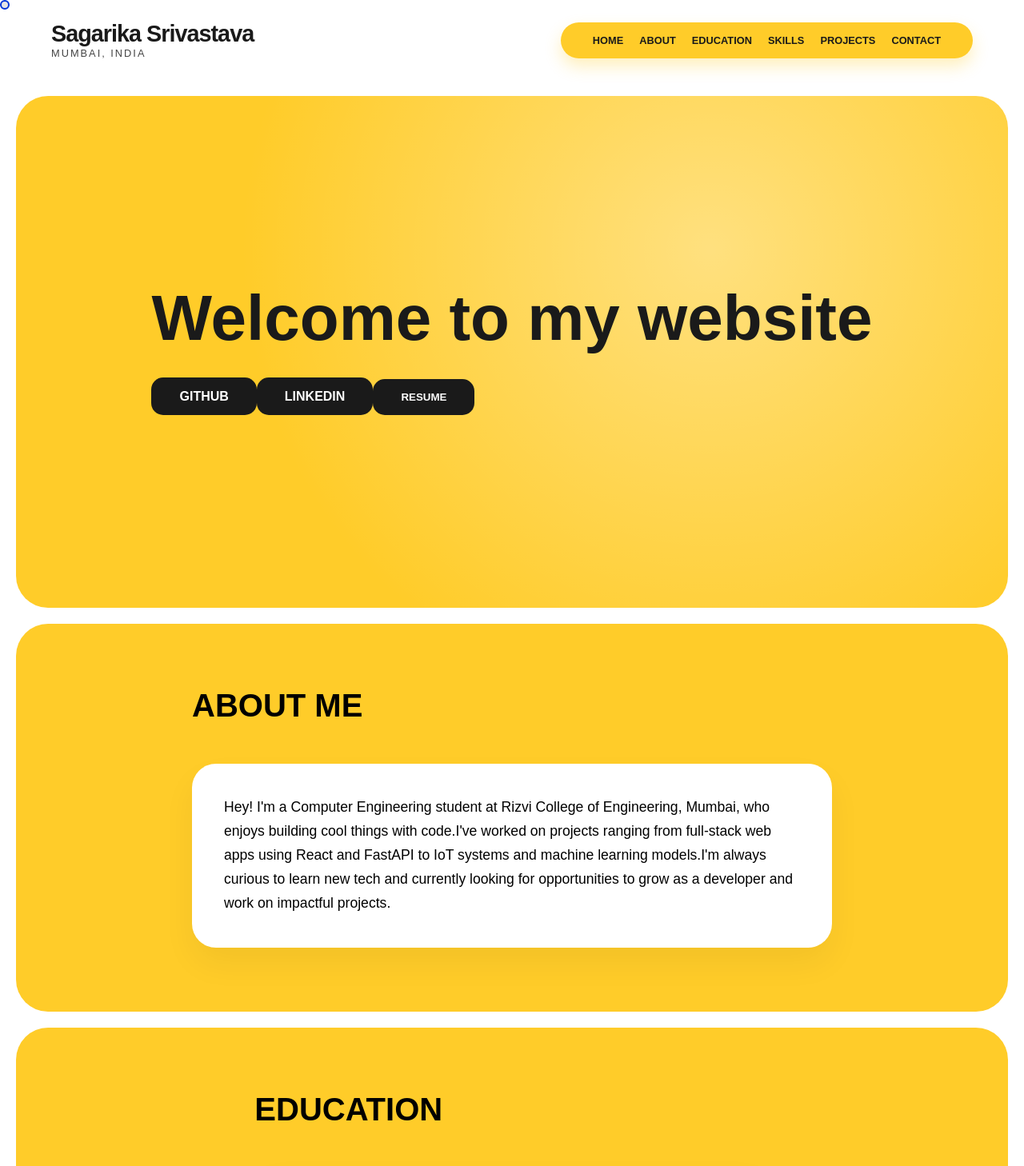
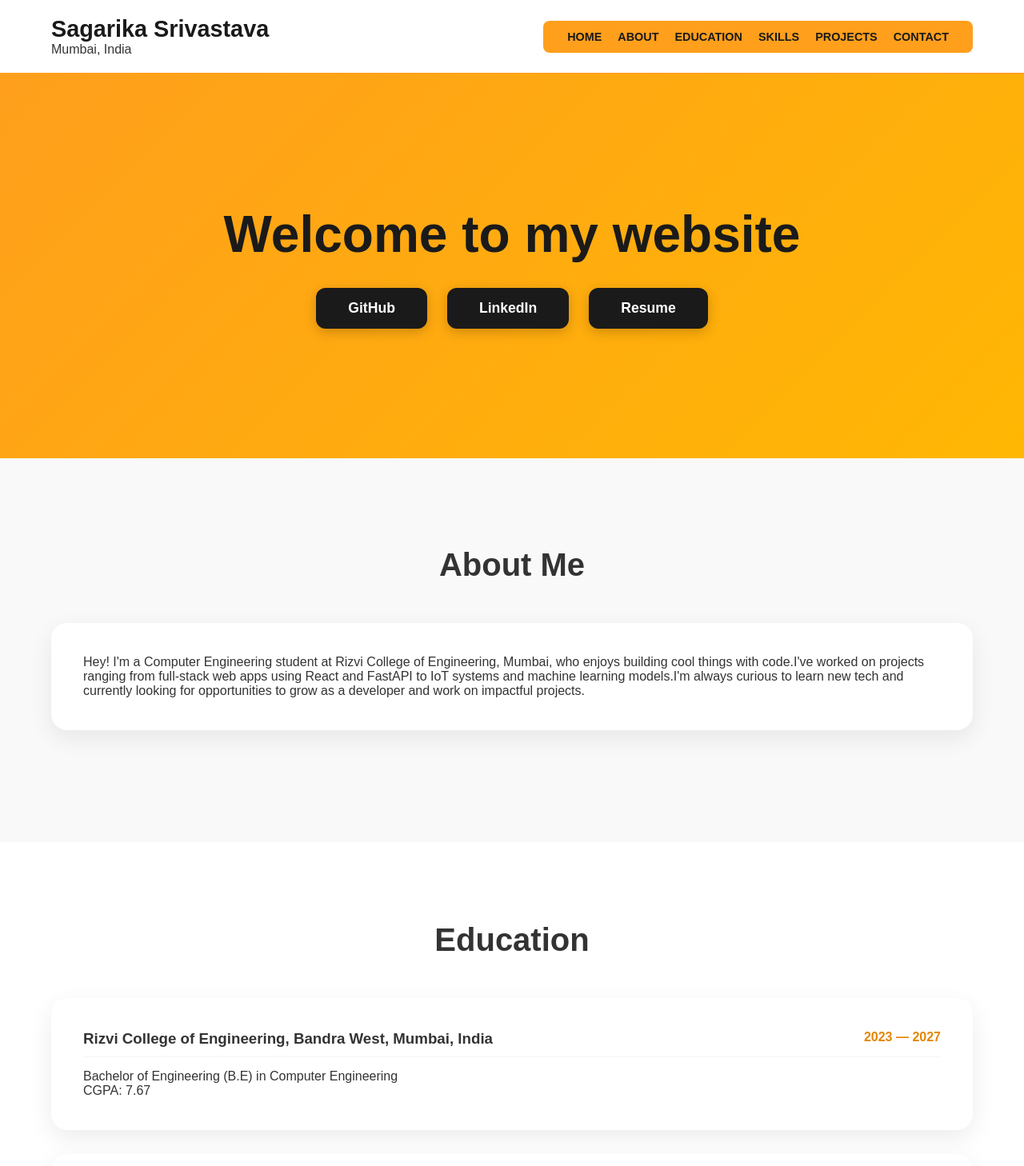
Before and after one commit to issrivastava/portfolio-gemini-version, a React (Create React App) app: page / in a window 1280 px wide. Shown: the top 1458 px of the page at 80% size. Built offline with nearby package versions, Linux system fonts and the light colour scheme; a web font is replaced by a local one.

Commit message:
Redesign: Updated layout to modern bento-style CSS

```diff
--- a/src/App.css
+++ b/src/App.css
@@ -1,12 +1,14 @@
 @import url('https://fonts.cdnfonts.com/css/glacial-indifference');
 
 :root {
-  --primary: #ffcc29;
-  --dark: #1a1a1a;
-  --white: #ffffff;
-  --bg-gray: #f4f4f4;
-  --text-gray: #444;
-  --transition: all 0.4s cubic-bezier(0.165, 0.84, 0.44, 1);
+  --accent: #FF9F1C; /* Vibrant Yellow-Orange */
+  --accent-hover: #E38600;
+  --dark: #1A1A1A;
+  --white: #FFFFFF;
+  --off-white: #F9F9F9;
+  --text-main: #333333;
+  --text-muted: #666666;
+  --shadow: 0 10px 30px rgba(0, 0, 0, 0.08);
 }
 
 * {
@@ -14,75 +16,63 @@
   padding: 0;
   box-sizing: border-box;
   font-family: 'Glacial Indifference', sans-serif;
-  cursor: none; /* Keeps your JS custom cursor functional */
+  cursor: auto !important; /* Removed custom cursor feature */
 }
 
 html, body {
   scroll-behavior: smooth;
-  width: 100%;
+  background-color: var(--white);
+  color: var(--text-main);
   overflow-x: hidden;
-  background-color: var(--white);
 }
 
-/* --- Custom Cursor --- */
-.custom-cursor {
-  width: 12px;
-  height: 12px;
-  background-color: var(--dark);
-  border: 2px solid var(--primary);
-  border-radius: 50%;
-  position: absolute;
-  pointer-events: none;
-  z-index: 9999;
-  mix-blend-mode: difference; /* Makes it visible on all backgrounds */
+/* --- Layout Structure (Removing the "Empty Space" Feel) --- */
+.main-container {
+  width: 100%;
 }
 
-/* --- Scroll Animations --- */
-.reveal {
-  opacity: 0;
-  transform: translateY(40px);
-  transition: var(--transition);
+.content-yellow {
+  padding: 100px 5%; /* Increased vertical padding to fill space */
+  display: flex;
+  justify-content: center;
+  align-items: center;
+  min-height: 60vh; /* Ensures sections feel substantial */
 }
 
-.reveal.show {
-  opacity: 1;
-  transform: translateY(0);
+/* Alternate backgrounds to define sections better */
+#about, #skills, #contact {
+  background-color: var(--off-white);
 }
 
-/* --- Header & Navigation --- */
+.content-inner {
+  width: 100%;
+  max-width: 1200px; /* Wider container to use more screen real estate */
+  margin: 0 auto;
+}
+
+/* --- Header & Nav --- */
 .site-header {
   display: flex;
   justify-content: space-between;
   align-items: center;
-  background-color: rgba(255, 255, 255, 0.9);
-  backdrop-filter: blur(10px);
+  padding: 20px 5%;
+  background: white;
+  border-bottom: 2px solid var(--accent);
   position: sticky;
   top: 0;
   z-index: 1000;
-  height: 100px;
-  padding: 0 5%;
 }
 
 .header-left h1 {
   font-size: 1.8rem;
-  letter-spacing: -1px;
+  font-weight: 800;
   color: var(--dark);
-  font-weight: 800;
-}
-
-.header-left p {
-  font-size: 0.8rem;
-  text-transform: uppercase;
-  letter-spacing: 2px;
-  color: var(--text-gray);
 }
 
 .header-right-blob {
-  background-color: var(--primary);
-  padding: 15px 40px;
-  border-radius: 50px; /* Transformed from a side-blob to a pill-style nav */
-  box-shadow: 0 10px 20px rgba(255, 204, 41, 0.3);
-  transition: var(--transition);
+  background-color: var(--accent);
+  padding: 12px 30px;
+  border-radius: 8px;
 }
 
 .nav-menu {
@@ -93,208 +83,187 @@ html, body {
 .nav-menu a {
   text-decoration: none;
   color: var(--dark);
-  font-size: 0.8rem;
-  font-weight: 800;
+  font-weight: 700;
+  font-size: 0.9rem;
   text-transform: uppercase;
-  position: relative;
 }
 
-.nav-menu a::after {
-  content: '';
-  position: absolute;
-  bottom: -4px;
-  left: 0;
-  width: 0%;
-  height: 2px;
-  background: var(--dark);
-  transition: var(--transition);
-}
-
-.nav-menu a:hover::after {
-  width: 100%;
-}
-
-/* --- Layout Sections --- */
-.content-yellow {
-  background-color: var(--primary);
-  margin: 20px;
-  border-radius: 40px;
-  padding: 80px 40px;
-  min-height: auto;
-  display: flex;
-  flex-direction: column;
-  align-items: center;
-}
-
-/* Hero Section Specifics */
+/* --- Hero Section (Fixing the Compressed Buttons) --- */
 .hero-page {
-  height: 80vh;
-  justify-content: center;
-  background: var(--primary) radial-gradient(circle at 70% 30%, rgba(255,255,255,0.4) 0%, transparent 60%);
+  background: linear-gradient(135deg, var(--accent) 0%, #FFB703 100%);
+  color: var(--dark);
+  text-align: center;
+  padding: 120px 20px;
 }
 
 .welcome-text {
-  font-size: clamp(3rem, 8vw, 5rem);
-  line-height: 0.9;
-  margin-bottom: 40px;
-  color: var(--dark);
+  font-size: 4rem;
+  font-weight: 800;
+  margin-bottom: 30px;
 }
 
-/* --- Content Boxes (About/Education/Contact) --- */
-.white-content-box, .education-card {
-  background: var(--white);
-  padding: 40px;
-  border-radius: 30px;
-  max-width: 800px;
-  width: 100%;
-  box-shadow: 0 20px 40px rgba(0,0,0,0.05);
-  line-height: 1.7;
-  font-size: 1.1rem;
+.hero-button-container {
+  display: flex;
+  gap: 25px; /* Significant space between buttons */
+  justify-content: center;
+  flex-wrap: wrap; /* Prevents squishing on small screens */
+  margin-top: 20px;
 }
 
+.hero-btn {
+  background: var(--dark);
+  color: white;
+  padding: 15px 40px;
+  border-radius: 12px;
+  text-decoration: none;
+  font-weight: 700;
+  font-size: 1.1rem;
+  transition: transform 0.2s, background 0.2s;
+  border: none;
+  box-shadow: 0 4px 15px rgba(0,0,0,0.2);
+}
+
+.hero-btn:hover {
+  background: #000;
+  transform: translateY(-3px);
+}
+
+/* --- Unique Project Cards --- */
 .section-title {
   font-size: 2.5rem;
   font-weight: 800;
   margin-bottom: 50px;
-  text-transform: uppercase;
+  text-align: center;
 }
 
-/* --- Projects Grid (The "Bento" look) --- */
 .projects-grid {
   display: grid;
-  grid-template-columns: repeat(auto-fit, minmax(320px, 1fr));
-  gap: 25px;
+  grid-template-columns: repeat(auto-fit, minmax(350px, 1fr));
+  gap: 30px;
   width: 100%;
-  max-width: 1200px;
 }
 
 .project-card {
-  background: var(--white);
-  padding: 35px;
-  border-radius: 30px;
+  background: white;
+  padding: 40px;
+  border-radius: 20px;
+  border-top: 8px solid var(--accent); /* Unique orange accent at the top */
+  box-shadow: var(--shadow);
+  transition: transform 0.3s;
   display: flex;
   flex-direction: column;
-  transition: var(--transition);
 }
 
 .project-card:hover {
   transform: translateY(-10px);
-  box-shadow: 0 30px 60px rgba(0,0,0,0.1);
 }
 
 .project-card h3 {
-  font-size: 1.4rem;
+  font-size: 1.6rem;
   margin-bottom: 15px;
   color: var(--dark);
 }
 
+.project-list {
+  list-style: none;
+  margin-bottom: 20px;
+}
+
 .project-list li {
-  font-size: 0.95rem;
-  color: var(--text-gray);
   margin-bottom: 10px;
-  list-style: none;
   padding-left: 20px;
   position: relative;
+  color: var(--text-muted);
+  line-height: 1.5;
 }
 
 .project-list li::before {
-  content: '→';
+  content: "●";
+  color: var(--accent);
   position: absolute;
   left: 0;
-  color: var(--primary);
-  font-weight: 900;
+  font-size: 0.8rem;
+  top: 2px;
 }
 
 .tech-text {
   margin-top: auto;
-  padding-top: 20px;
-  font-size: 0.8rem;
   font-weight: 800;
-  text-transform: uppercase;
-  color: var(--primary);
-  background: var(--dark);
-  padding: 10px 20px;
-  border-radius: 10px;
+  color: var(--accent-hover);
+  background: #FFF4E6;
+  padding: 8px 15px;
+  border-radius: 6px;
   display: inline-block;
 }
 
-/* --- Skills Badges --- */
-.skill-category {
-  background: var(--white);
-  padding: 30px;
-  border-radius: 25px;
-  margin-bottom: 20px;
+/* --- Content Boxes (About / Education) --- */
+.white-content-box, .education-card {
+  background: white;
+  padding: 40px;
+  border-radius: 20px;
+  box-shadow: var(--shadow);
+  width: 100%;
+  margin-bottom: 30px;
+  text-align: left;
+}
+
+.education-header {
+  display: flex;
+  justify-content: space-between;
+  border-bottom: 2px solid var(--off-white);
+  padding-bottom: 10px;
+  margin-bottom: 15px;
+}
+
+.education-date {
+  color: var(--accent-hover);
+  font-weight: 800;
+}
+
+/* --- Skills Layout --- */
+.skills-container {
+  display: grid;
+  grid-template-columns: repeat(auto-fit, minmax(250px, 1fr));
+  gap: 25px;
   width: 100%;
 }
 
-.skill-badges span {
-  background: var(--bg-gray);
-  padding: 8px 18px;
-  border-radius: 12px;
-  font-size: 0.85rem;
-  font-weight: 800;
-  transition: var(--transition);
+.skill-category {
+  background: white;
+  padding: 30px;
+  border-radius: 15px;
+  box-shadow: var(--shadow);
 }
 
-.skill-badges span:hover {
-  background: var(--dark);
-  color: var(--primary);
-}
-
-/* --- Buttons --- */
-.hero-btn, .message-btn {
-  background: var(--dark);
-  color: var(--white);
-  padding: 15px 35px;
-  border-radius: 15px;
-  border: none;
-  font-weight: 800;
-  text-transform: uppercase;
-  transition: var(--transition);
-  text-decoration: none;
-}
-
-.hero-btn:hover, .message-btn:hover {
-  background: var(--white);
-  color: var(--dark);
-  transform: scale(1.05);
+.skill-badges span {
+  background: var(--off-white);
+  padding: 8px 15px;
+  border-radius: 8px;
+  font-weight: 700;
+  margin: 5px;
+  display: inline-block;
+  border: 1px solid #eee;
 }
 
 /* --- Footer --- */
 .site-footer {
+  background: var(--dark);
+  color: white;
   padding: 60px 20px;
-  background: var(--white);
   text-align: center;
 }
 
 .footer-link {
-  color: var(--dark);
-  font-weight: 800;
+  color: var(--accent);
+  text-decoration: none;
   margin: 0 15px;
-  text-decoration: none;
-  font-size: 0.9rem;
+  font-weight: 700;
 }
 
-/* --- Responsive Layout --- */
-@media (max-width: 900px) {
-  .site-header {
-    flex-direction: column;
-    height: auto;
-    padding: 20px;
-  }
-  .header-right-blob {
-    width: 100%;
-    margin-top: 15px;
-  }
-  .nav-menu {
-    justify-content: center;
-    flex-wrap: wrap;
-  }
-  .content-yellow {
-    margin: 10px;
-    padding: 40px 20px;
-  }
-  .welcome-text { font-size: 3rem; }
-  * { cursor: auto !important; }
-  .custom-cursor { display: none; }
+/* --- Mobile Fixes --- */
+@media (max-width: 768px) {
+  .welcome-text { font-size: 2.5rem; }
+  .site-header { flex-direction: column; height: auto; gap: 15px; }
+  .header-right-blob { width: 100%; text-align: center; }
+  .content-yellow { padding: 60px 20px; }
 }
```
